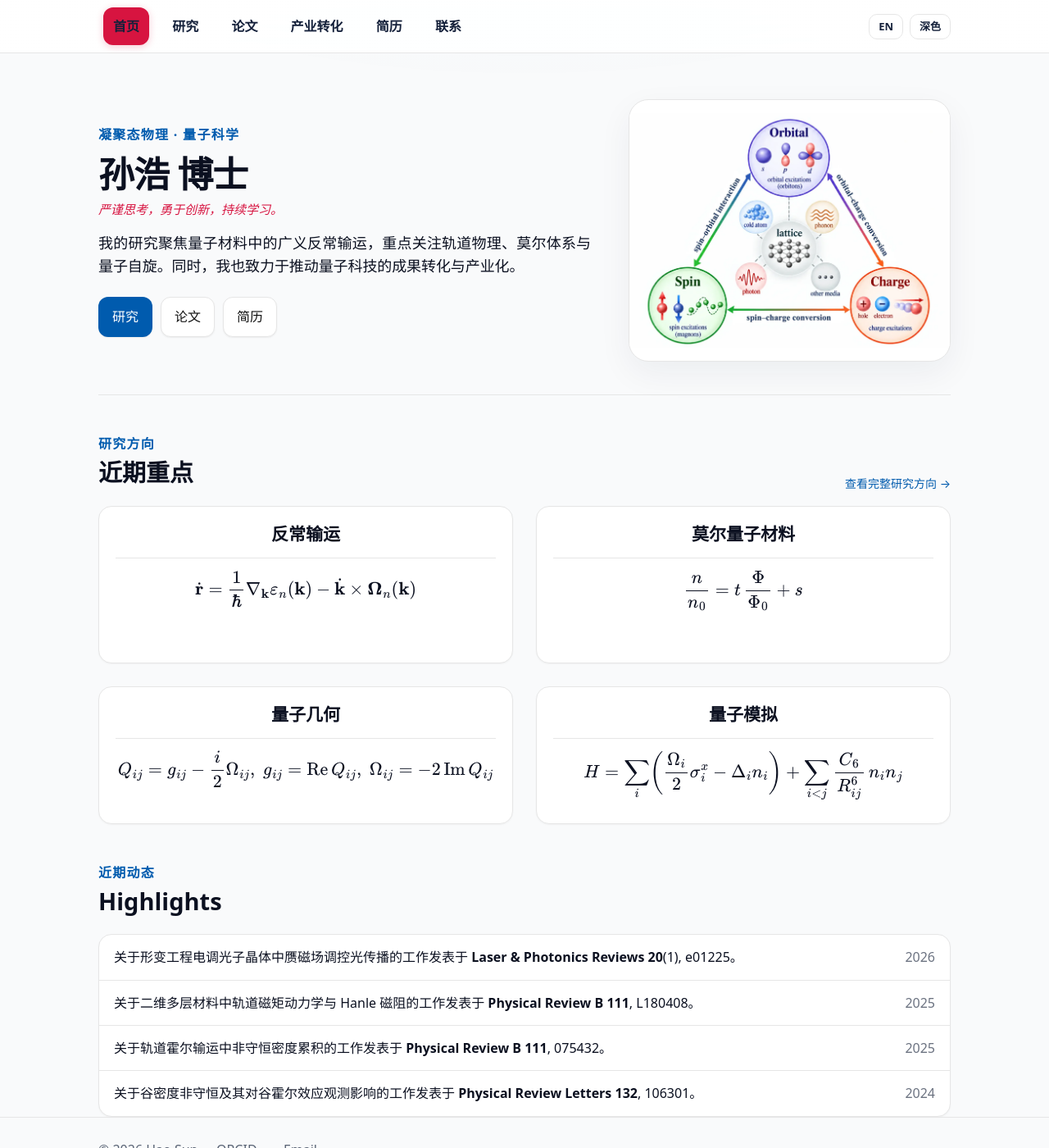
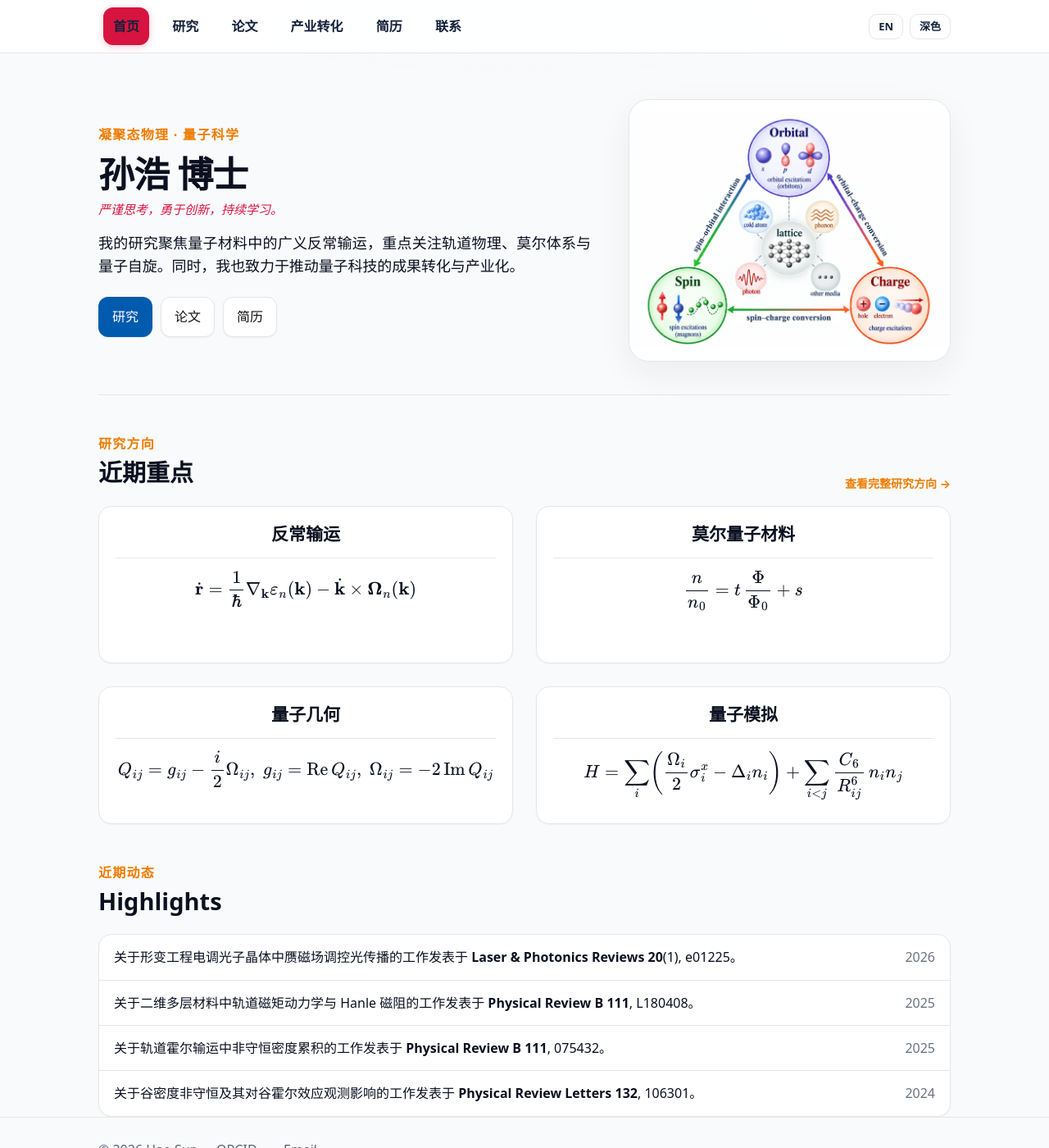
Before and after one commit to sunohao/sunohao.github.io, a Jekyll site: the page built from zh/index.md, in a window 1280 px wide and 1400 px high. Shown: the whole window at 82% size. Built offline with Jekyll 4.4.1, drawn with Linux system fonts in a browser that asks for light colours.

Commit message:
Use NUS orange for Chinese secondary labels and section links

```diff
--- a/_layouts/zh.html
+++ b/_layouts/zh.html
@@ -54,7 +54,7 @@ body{
 .nav a.active{color:#fff;background:var(--highlight);box-shadow:0 2px 10px rgba(215,20,64,.22)}
 
 main{padding:30px 0 64px}
-.eyebrow{font-size:16px;font-weight:700;letter-spacing:.08em;color:var(--primary);text-transform:uppercase}
+.eyebrow{font-size:16px;font-weight:700;letter-spacing:.08em;color:var(--accent);text-transform:uppercase}
 
 .hero{padding:56px 0 40px;border-bottom:1px solid var(--b)}
 .hero-split{display:grid;grid-template-columns:minmax(0,1.3fr) minmax(320px,.85fr);gap:46px;align-items:center}
@@ -95,7 +95,7 @@ main{padding:30px 0 64px}
 .section{margin-top:46px}
 .section-head{display:flex;align-items:end;justify-content:space-between;gap:18px;margin-bottom:16px}
 .section-head h2{font-size:29px;margin-top:4px}
-.section-head>a{text-decoration:none;font-size:14px}
+.section-head>a{text-decoration:none;font-size:14px;color:var(--accent);font-weight:650}
 
 .grid{display:grid;gap:18px}
 .cols-3{grid-template-columns:1fr}
@@ -126,7 +126,7 @@ main{padding:30px 0 64px}
 }
 .direction-eq mjx-math{font-size:1em !important}
 .research-emerging{background:linear-gradient(180deg,#fff,#fbfcfe)}
-.research-kicker{font-size:10px;font-weight:750;letter-spacing:.12em;color:var(--primary);margin-bottom:8px}
+.research-kicker{font-size:10px;font-weight:750;letter-spacing:.12em;color:var(--accent);margin-bottom:8px}
 .research-directions{display:grid;gap:20px;margin-top:20px}
 .research-feature{display:grid;grid-template-columns:minmax(0,1.1fr) minmax(300px,.9fr);overflow:hidden}
 .research-feature-text{padding:24px}
```
